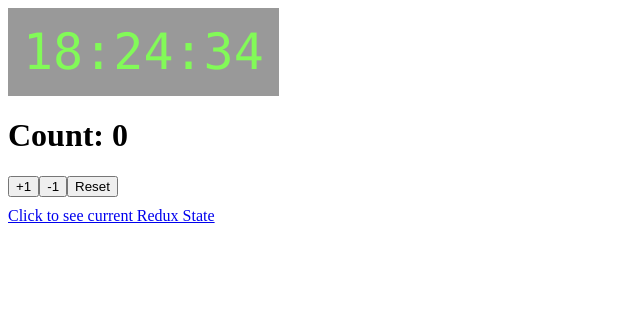
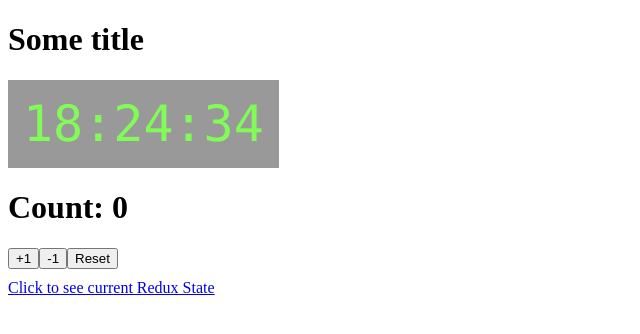
Before and after one commit to hojarasca/ketran, a Next.js app in the folder ketran-webapp/: page / in a window 1280 px wide. Shown: the top 334 px of the page, without its empty margins (0-640 px from the left). Built offline with nearby package versions, Linux system fonts and the light colour scheme.

Commit message:
Added title

```diff
--- a/ketran-webapp/pages/index.js
+++ b/ketran-webapp/pages/index.js
@@ -12,6 +12,7 @@ const Index = () => {
 
   return (
     <>
+      <h1>Some title</h1>
       <Examples />
       <Link href='/show-redux-state'>
         <a>Click to see current Redux State</a>
```
